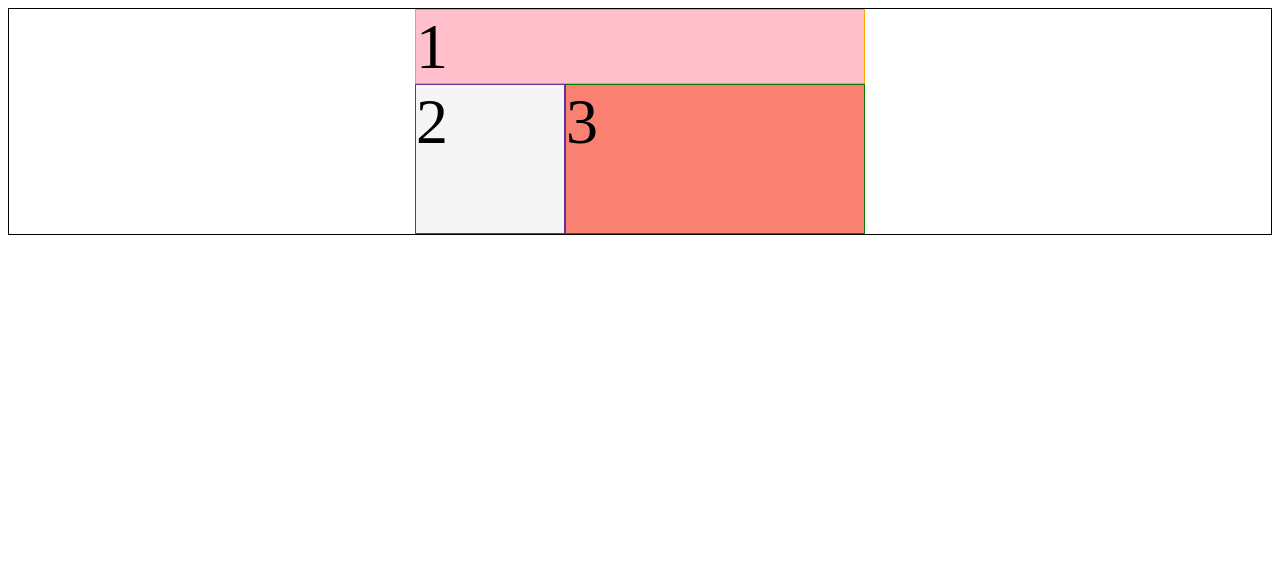
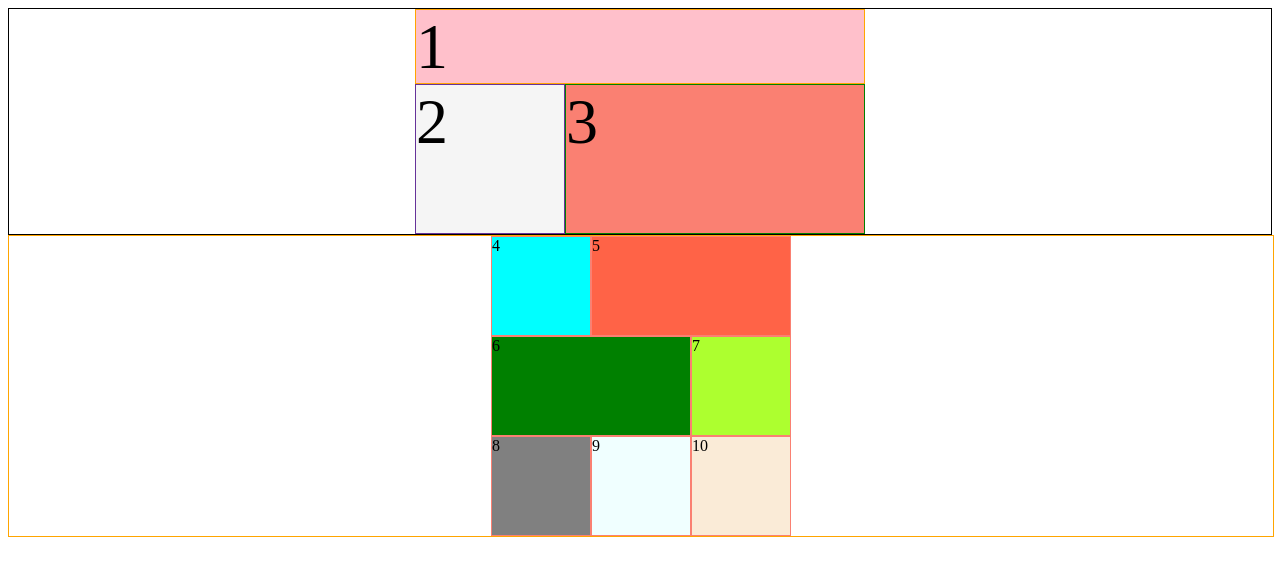
Before and after one commit to MarcoMejiaL/curso-frontend, a website: page grid/03/index.html in a window 1280 px wide. Drawn offline with Linux system fonts and the light colour scheme.

Commit message:
nuevos archivos de la grid

```diff
--- a/grid/03/index.html
+++ b/grid/03/index.html
@@ -45,8 +45,50 @@
         grid-area: main;
     }
 
+    .containerPractica{
+        width: 100%;
+        border: 1px solid orange;
+        display: grid;
+        grid-template-columns: 100px 100px 100px;
+        grid-template-rows: 100px 100px 100px;
+        place-content: center;
+        grid-template-areas:
+        "uno dos dos"
+        "tres tres cuatro"
+        "cinco seis siete";
 
-
+    }
+    .items{
+        border: 1px solid salmon;
+    }
+    .item4{
+        grid-area: uno ;
+        background-color: aqua;
+    }
+    .item5{
+        grid-area: dos;
+        background-color: tomato;
+    }
+    .item6{
+        grid-area: tres;
+        background-color: green;
+    }
+    .item7{
+        grid-area: cuatro;
+        background-color: greenyellow;
+    }
+    .item8{
+        grid-area: cinco;
+        background-color: grey;
+    }
+    .item9{
+        grid-area: seis;
+        background-color: azure;
+    }
+    .item10{
+        grid-area: siete;
+        background-color: antiquewhite;
+    }
 
 </style>
 <body>
@@ -55,6 +97,17 @@
         <div class="item item2">2</div>
         <div class="item item3">3</div>
     </div>
+    <div class="containerPractica">
+        <div class="items item4">4</div>
+        <div class="items item5">5</div>
+        <div class="items item6">6</div>
+        <div class="items item7">7</div>
+        <div class="items item8">8</div>
+        <div class="items item9">9</div>
+        <div class="items item10">10</div>
+    </div>
+
+
 
 </body>
 </html>
```
Also changed, not shown: grid/04/index.html (added, +34 -0 lines).
